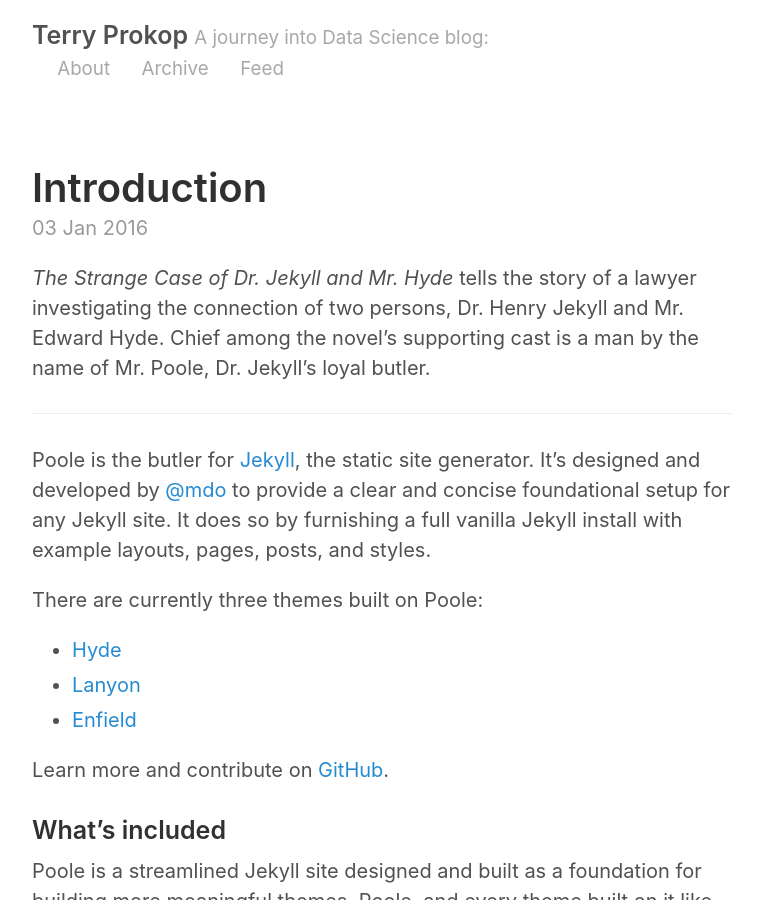
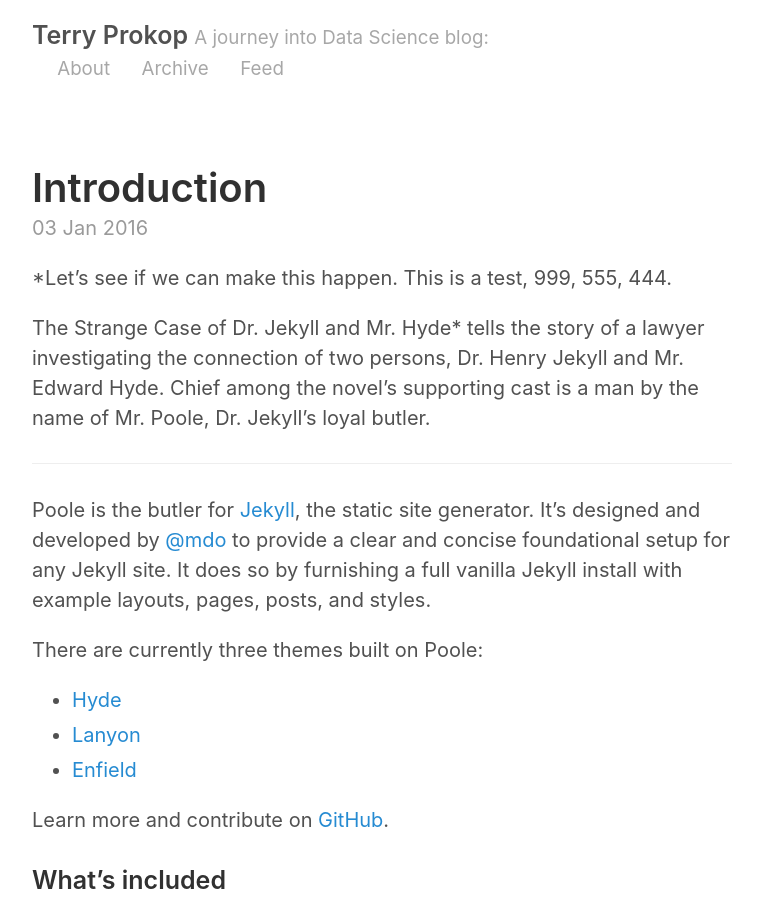
Before and after one commit to toko258/toko258.github.io, a Jekyll site: the page built from _posts/2016-01-03-introduction.md, in a window 1280 px wide and 900 px high. Shown: the whole window, without its empty margins (258-1019 px from the left). Built offline with Jekyll 4.4.1, drawn with Linux system fonts in a browser that asks for light colours.

Commit message:
new content

```diff
--- a/_posts/2016-01-03-introduction.md
+++ b/_posts/2016-01-03-introduction.md
@@ -3,7 +3,9 @@ layout: post
 title: Introduction
 ---
 
-*The Strange Case of Dr. Jekyll and Mr. Hyde* tells the story of a lawyer investigating the connection of two persons, Dr. Henry Jekyll and Mr. Edward Hyde. Chief among the novel's supporting cast is a man by the name of Mr. Poole, Dr. Jekyll's loyal butler.
+*Let's see if we can make this happen. This is a test, 999, 555, 444.
+
+The Strange Case of Dr. Jekyll and Mr. Hyde* tells the story of a lawyer investigating the connection of two persons, Dr. Henry Jekyll and Mr. Edward Hyde. Chief among the novel's supporting cast is a man by the name of Mr. Poole, Dr. Jekyll's loyal butler.
 
 -----
 
```
Also changed, not shown: images/AlanLeeShireGandalf.JPG (deleted), 3 other files.
